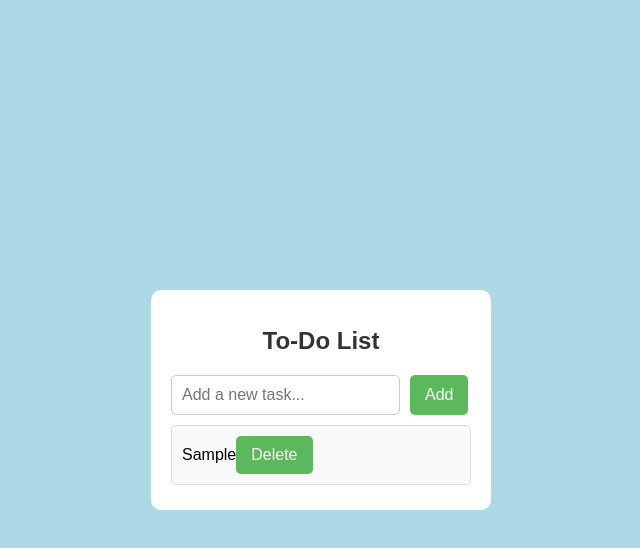
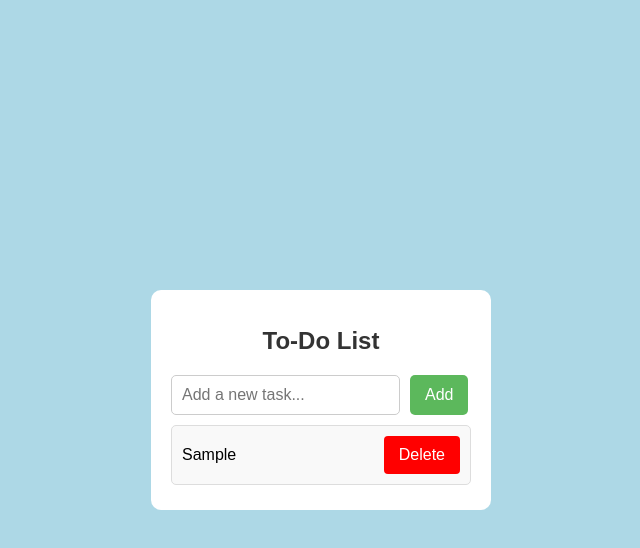
Before and after one commit to BVLPAVANI/ToDoList, a plain HTML site: page index.html in a window 1280 px wide. Both pictures are taken after typing "Sample" into the empty fields and a click on the button "Add". Shown: the whole page, without its empty margins (319-959 px from the left). Drawn offline with Linux system fonts and the light colour scheme.

Commit message:
Update style.css

```diff
--- a/style.css
+++ b/style.css
@@ -67,4 +67,16 @@ body {
     border: 1px solid #ddd;
     justify-content: space-between;
     align-items: center;
+    display: flex;
   }
+.delete{
+    color: white;
+    cursor: pointer;
+    padding: 10px 15px;
+    background-color: red;
+    border: none;
+    border-radius: 4px;
+    align-self: flex-end;
+    align-items: end;
+    justify-content: space-between;
+  }
```
